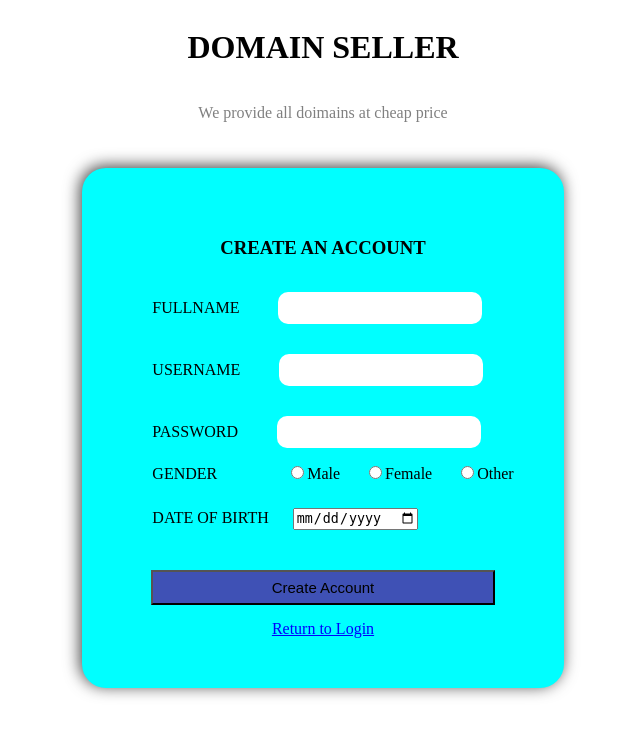
After one commit to venkateshraj499/Domain-application, a PHP site: page /newAccount.php in a window 1280 px wide. The commit adds this page. Shown: the top 737 px of the page, without its empty margins (317-957 px from the left). Run offline with PHP 8.4, Linux system fonts and the light colour scheme.

Commit message:
new account

```diff
--- /dev/null
+++ b/new.css
@@ -0,0 +1,55 @@
+.container {
+  display: flex;
+  flex-direction: column;
+  justify-content: center;
+  align-items: center;
+}
+.sub {
+  color: grey;
+}
+.formWrapper {
+  justify-content: space-evenly;
+  align-items: center;
+  background-color: aqua;
+  padding: 50px;
+  border-radius: 24px;
+  box-shadow: -2px -2px 16px 0px rgba(0, 0, 0, 0.75);
+  margin-top: 30px;
+}
+.label {
+  padding: 20px;
+  text-align: left;
+}
+.text {
+  margin: 15px;
+  height: 30px;
+  width: 200px;
+  border: none;
+  border-radius: 10px;
+}
+h3 {
+  text-align: center;
+}
+.btnWrapper {
+  text-align: center;
+}
+.btn {
+  height: 35px;
+  width: 90%;
+  margin: 15px;
+  background-color: #3f51b5;
+  font-size: 15px;
+  cursor: pointer;
+}
+.new {
+  color: blue;
+  text-decoration: underline;
+  cursor: pointer;
+  margin: 25px;
+}
+.radio {
+  margin-left: 25px;
+}
+.date {
+  margin: 25px 0;
+}
--- /dev/null
+++ b/newAccount.php
@@ -0,0 +1,38 @@
+<!DOCTYPE html>
+<html lang="en">
+<head>
+    <meta charset="UTF-8">
+    <meta http-equiv="X-UA-Compatible" content="IE=edge">
+    <meta name="viewport" content="width=device-width, initial-scale=1.0">
+    <link rel="stylesheet" href="new.css" />
+    <title>Document</title>
+</head>
+<body>
+    <div class="container">
+        <h1 class="title">DOMAIN SELLER</h1>
+        <p class="sub">We provide all doimains at cheap price</p>
+        <form class="formWrapper">
+        <h3>CREATE AN ACCOUNT</h3>
+            <label class="label">FULLNAME</label>
+            <input id="name" type="text" name="username" class="text" /><br>
+            <label class="label">USERNAME</label>
+            <input id="uname" type="text" name="username" class="text" /><br>
+            <label class="label">PASSWORD</label>
+            <input id="pass" type="password" name="password" class="text" /><br>
+            <label class="label">GENDER</label>
+            <span class="radio">
+                <input type="radio" name="gender" class="radio" value="male">Male</input>
+                <input type="radio" name="gender" class="radio" value="female">Female</input>
+                 <input type="radio" name="gender" class="radio" value="other">Other</input><br>
+            </span>
+            <label class="label">DATE OF BIRTH</label>
+            <input id="dob" type="date" name="gender" class="date"></input><br>
+            <div class="btnWrapper">
+            <button class="btn" onClick="validate()">Create Account</button>
+
+            <a class="new" href="login.php">Return to Login</a>
+            </div>
+        </form>
+    </div>
+</body>
+</html>
```
Also changed, not shown: database.php (+18 -2 lines), login.php (+4 -7 lines).
